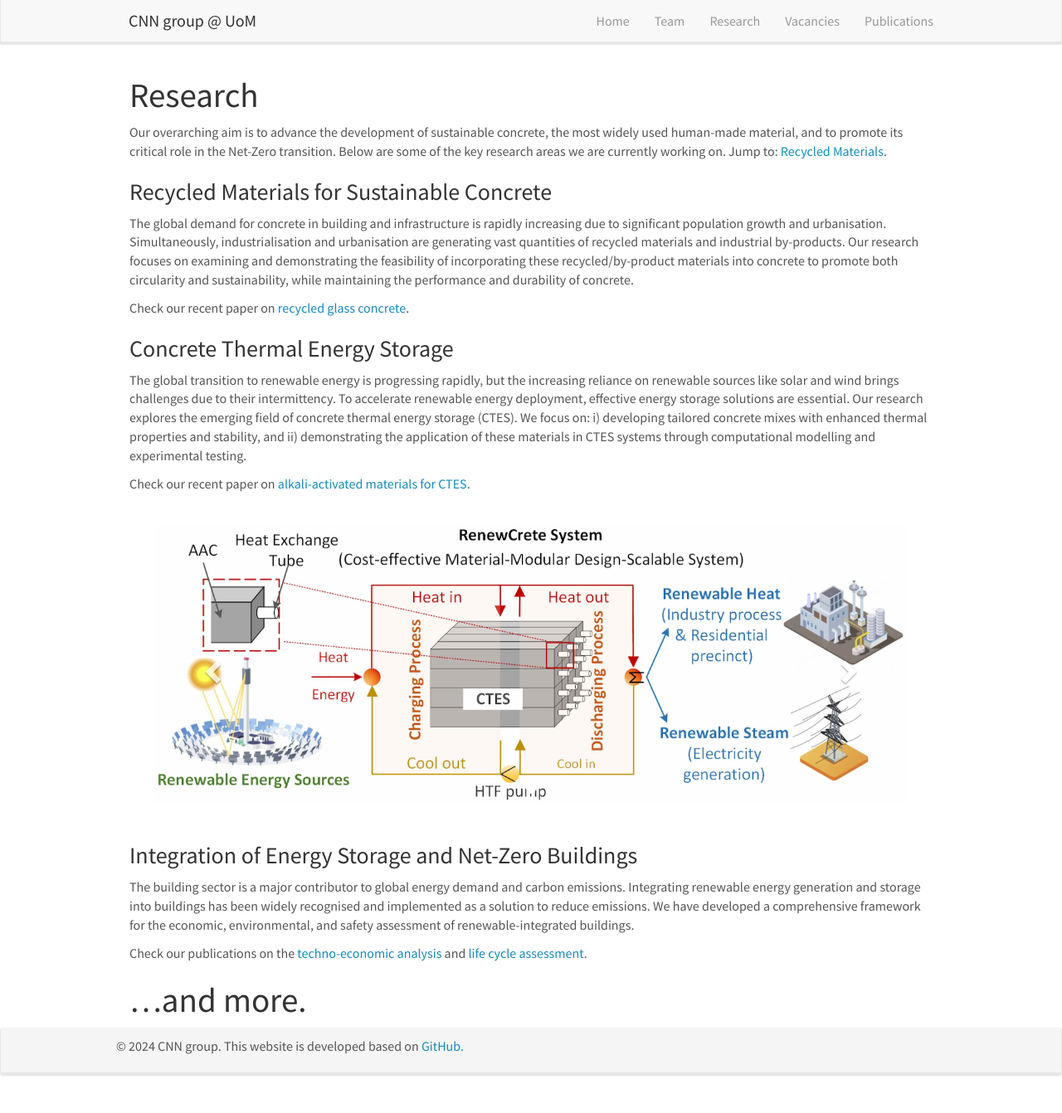
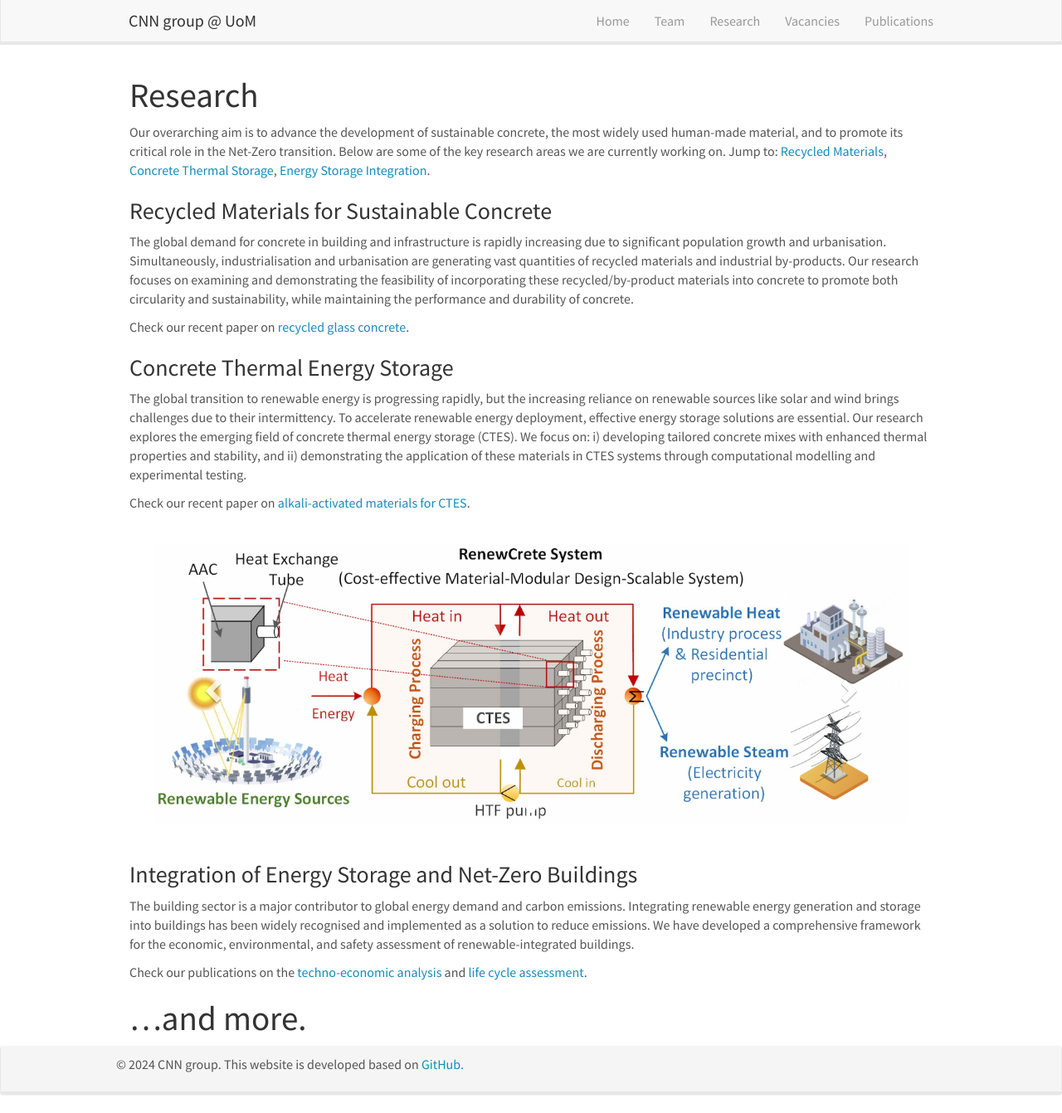
Before and after one commit to tuannguyenngoc/cnn-group, a Jekyll site: the page built from _pages/research.md, in a window 1280 px wide and 1342 px high. Shown: the whole window at 83% size. Built offline with Jekyll 4.4.1, drawn with Linux system fonts in a browser that asks for light colours; nearby versions of some CDN libraries.

Commit message:
Update research.md

```diff
--- a/_pages/research.md
+++ b/_pages/research.md
@@ -9,7 +9,7 @@ permalink: /research/
 # Research
 
 Our overarching aim is to advance the development of sustainable concrete, the most widely used human-made material, and to promote its critical role in the Net-Zero transition. Below are some of the key research areas we are currently working on.
-Jump to: [Recycled Materials](#concrete-thermal-energy-storage).
+Jump to: [Recycled Materials](#recycled-materials-for-sustainable-concrete), [Concrete Thermal Storage](#concrete-thermal-energy-storage), [Energy Storage Integration](#integration-of-energy-storage-and-net-zero-buildings).
 
 ### Recycled Materials for Sustainable Concrete
 The global demand for concrete in building and infrastructure is rapidly increasing due to significant population growth and urbanisation. Simultaneously, industrialisation and urbanisation are generating vast quantities of recycled materials and industrial by-products. Our research focuses on examining and demonstrating the feasibility of incorporating these recycled/by-product materials into concrete to promote both circularity and sustainability, while maintaining the performance and durability of concrete.
```
